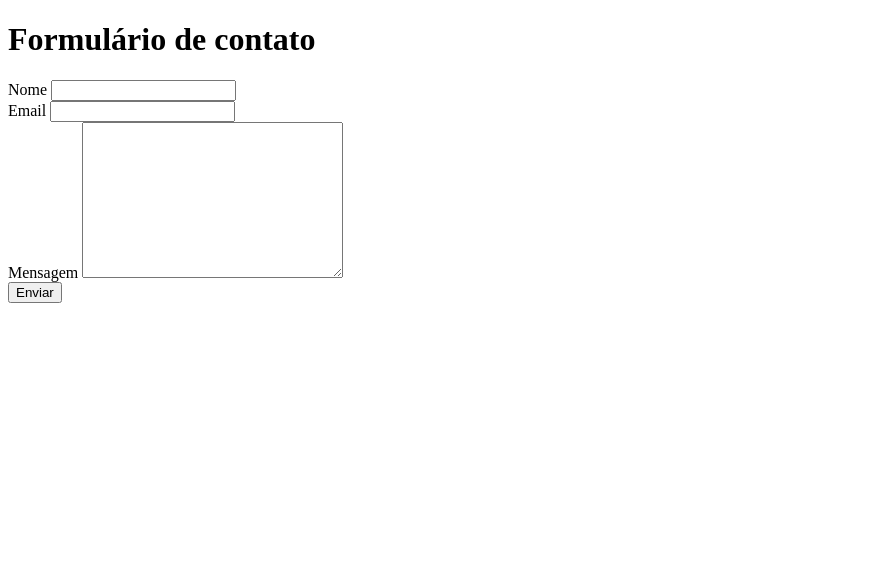
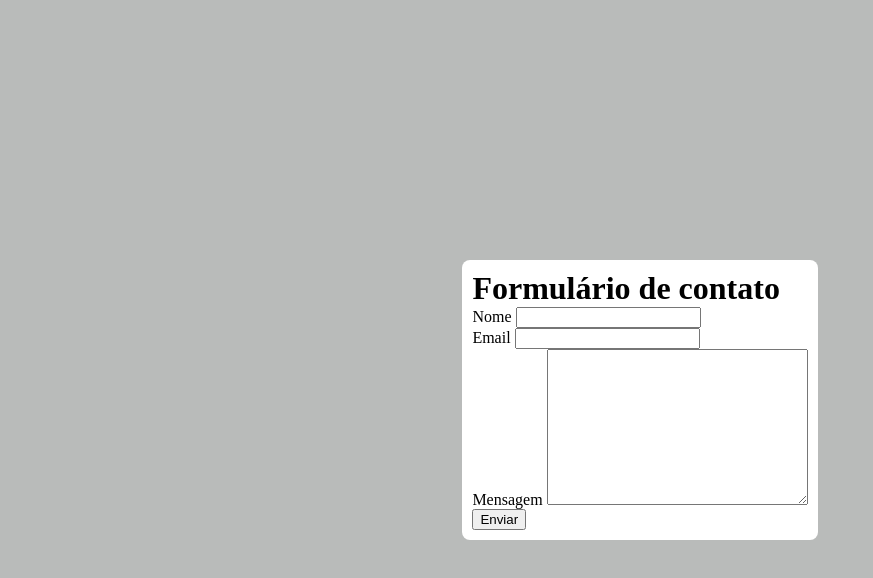
Before and after one commit to renatoandradelra/awari-aula-3, a plain HTML site: page index.html in a window 1280 px wide. Shown: the whole page, without its empty margins (0-873 px from the left). Drawn offline with Linux system fonts and the light colour scheme.

Commit message:
add css style

```diff
--- a/index.html
+++ b/index.html
@@ -5,10 +5,11 @@
     <meta http-equiv="X-UA-Compatible" content="IE=edge">
     <meta name="viewport" content="width=device-width, initial-scale=1.0">
     <title>Contato</title>
+    <link rel="stylesheet" href="styles.css">
 </head>
 <body>
-    <h1>Formulário de contato</h1>
-    <form id="contact-form" action="">
+    <form id="contact-form" class="form-wrapper" action="">
+        <h1>Formulário de contato</h1>
         <div>
             <label for="">Nome</label>
             <input id="name" type="text" name = "name" required>
--- /dev/null
+++ b/styles.css
@@ -0,0 +1,26 @@
+*{
+    margin: 0px;
+}
+
+html {
+    height: 100%;
+}
+
+body {
+    background-color: rgb(185, 187, 186);
+    display: flex;
+    justify-content: center;
+    height: 100%;
+    align-items: center;
+}
+
+form {
+    background-color: aquamarine;
+}
+
+.form-wrapper {
+    background-color: white;
+    padding: 10px;
+    border-radius: 8px;
+
+}
```
